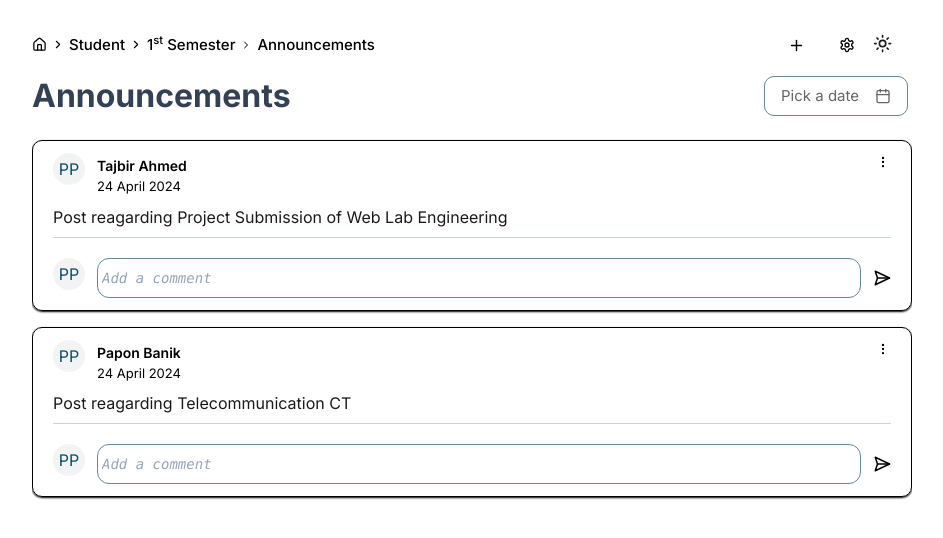
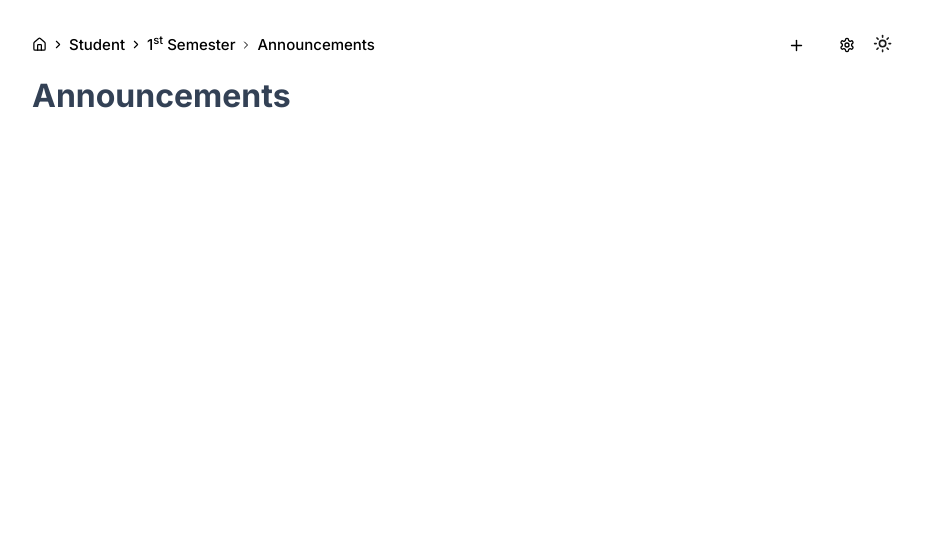
Before and after one commit to tajbirahmed/sim, a Next.js app: page /semester in a window 1280 px wide. Shown: the top 538 px of the page, without its empty margins (8-951 px from the left). Built offline with nearby package versions, Linux system fonts and the light colour scheme.

Commit message:
fixed announcemnt tab

```diff
--- a/app/semester/page.tsx
+++ b/app/semester/page.tsx
@@ -25,10 +25,10 @@ const Semester = () => {
 					})}`}
 					</p>
 					<div className='flex flex-row items-center justify-center w-36'>
-						<CalendarComp
+						{/* <CalendarComp
 							date={date}
 							setDate={setDate}
-						/>
+						/> */}
 					</div>
 				</div>
 				<div className='flex flex-row space-x-6 w-full'>
--- a/components/SemesterComponents/CreateAnnouncement.tsx
+++ b/components/SemesterComponents/CreateAnnouncement.tsx
@@ -19,60 +19,101 @@ import { DialogClose } from "@radix-ui/react-dialog";
 import { ToastAction } from "@/components/ui/toast"
 import { useToast } from "@/components/ui/use-toast"
 import { format } from "date-fns";
-import {AxiosInstance} from "@/utils/AxiosInstance";
-import {toast as Toast} from 'sonner';
+import { AxiosInstance } from "@/utils/AxiosInstance";
+import { toast as Toast } from 'sonner';
 import { useSessionStore } from "@/store/SessionStore";
+import { StudentPost } from "./_DummyReminder";
+import { useStudentPostStore } from "@/store/StudentPostStore";
+
+
 
 export function CreateAnnouncement() {
     const { semester } = useContext(SemesterContext)!;
     const [post, setPost] = useState<string>('');
-    const [files, setFiles] = useState<File[]>([]);
+    const [files, setFiles] = useState<string[]>([]);
+    const { toast } = useToast();
+
+    const student = useSessionStore((state) => state.student);
+    const setStudent = useSessionStore((state) => state.setStudent);
+    const addPost = useStudentPostStore((state) => state.addPost);
+
     const limitString = (text: string): string => {
         if (text.length <= 7) {
             return text;
         }
-
         return text.substring(0, 12) + '...';
     }
-    const { toast } = useToast();
 
-    const student = useSessionStore((state) => state.student);
-    const setStudent = useSessionStore((state) => state.setStudent);
+
+
+	// const handleImageChange = (e: React.ChangeEvent<HTMLInputElement>) => {
+	// 	const file = e.target.files?.[0];
+
+	// 	if (file) {
+	// 		if (validateFile(file)) {
+	// 			const reader = new FileReader();
+	// 			reader.onloadend = () => {
+
+    //             };
+	// 			reader.readAsDataURL(file);
+	// 		}
+	// 	}
+	// };
 
     const postAnnouncement = async () => {
-
         if (student === undefined) {
-            return (
-                Toast.error("Error", {
+            return Toast.error("Error", {
                 cancel: true,
                 description: "Student information not found",
                 duration: 5000
-                })
-            )
+            });
         }
 
-        const date = format('2024-07-06', 'yyyy-MM-dd HH:mm:ss');
+        const currentDate = new Date();
+        const formattedDate = format(currentDate, 'yyyy-MM-dd HH:mm:ss');
 
-        const announcement = {
-            academic_session_id: student?.session_id,
-            announcement: post,
-            date: date,
-            student_id: student?.student_id,
+        const newPost: StudentPost = {
+            postId: Date.now(),
+            author: student.first_name + ' ' + student.last_name,
+            postContent: post,
+            postDate: currentDate,
+            files: files
+        };
+
+        try {
+                addPost(newPost);
+                setPost('');
+                setFiles([]);
+        } catch (error) {
+            Toast.error("Error", {
+                cancel: true,
+                description: "Failed to post announcement. Please try again.",
+                duration: 5000
+            });
         }
-        const result = await AxiosInstance.post(
-            '/api/student-info/announcement',
-            {
+    }
 
+    const handleFileChange = (e: React.ChangeEvent<HTMLInputElement>) => {
+        if (e.target.files) {
+            const fileList = Array.from(e.target.files);
+            if (fileList.length <= 8) {
+
+                const fileNames = fileList.map((file) => {
+                    const reader = new FileReader();
+                    reader.onloadend = () => {
+                        setFiles(prev => [...prev, reader.result as string]);
                     }
-            );
-
+                    reader.readAsDataURL(file);
+                });
+            } else {
+                Toast.error("Error", {
+                    cancel: true,
+                    description: "You can only upload up to 8 files.",
+                    duration: 5000
+                });
             }
-    useEffect(() => {
-        const formData = new FormData();
-        files.forEach((file) => {
-            formData.append('file', file)
-        })
-    }, [])
+        }
+    }
 
     return (
         <Dialog>
@@ -95,11 +136,11 @@ export function CreateAnnouncement() {
                         </Label>
                         <Textarea
                             id="post"
-                            placeholder="Whats on your mind?"
-                            className="col-span-5 placeholder:italic placeholder:text-slate-400 "
+                            placeholder="What's on your mind?"
+                            className="col-span-5 placeholder:italic placeholder:text-slate-400"
                             rows={4}
                             value={post}
-                            onChange={(e) => { setPost(e.target.value)}}
+                            onChange={(e) => { setPost(e.target.value) }}
                         />
                     </div>
                     <div className="flex flex-col gap-y-4">
@@ -111,47 +152,24 @@ export function CreateAnnouncement() {
                             className="w-28 text-center"
                             name="Upload files"
                             multiple
-                            onChange={(e) => {
-                                if (e.target.files) {
-                                    const file = Array.from(e.target.files);
-                                    if (file.length <= 8) {
-
-                                        setFiles((prev) => [...prev, ...file]);
-                                    } else {
-
-                                    }
-                                }
-                            }}
+                            onChange={handleFileChange}
                         />
                     </div>
                     <div className="flex flex-col gap-y-2">
-                        {files ?  (
-                            files.map((val, ind) => (
-                            <div className="flex flex-row w-80 gap-x-8 justify-between">
-                                    <p className="font-medium text-black dark:text-white overflow-hidden">{limitString(val.name)}</p>
-                                    <p className="font-medium text-black dark:text-white">{val.size}bytes</p>
+                        {files.map((fileName, ind) => (
+                            <div key={ind} className="flex flex-row w-80 gap-x-8 justify-between">
+                                <p className="font-medium text-black dark:text-white overflow-hidden">{limitString(fileName)}</p>
                                 <button>
                                     <X size={20} className="text-black dark:text-white" onClick={() => {
-                                            const newFiles = files.filter((_, index) => index !== ind)
-                                            setFiles(newFiles)
+                                        setFiles(files.filter((_, index) => index !== ind));
                                     }} />
                                 </button>
                             </div>
-                        ))
-                        ) : (null)}
+                        ))}
                     </div>
                 </div>
                 <DialogClose className="flex flex-row justify-end items-center">
-                <Button type="submit" onClick={() => {
-                        toast({
-                            title: "Announcement Successfull Uploaded",
-                            description: "It will show in the announce section any minute",
-                            action: (
-                                <ToastAction altText="Review Announcement">Review</ToastAction>
-                            ),
-                        })
-                        // Add Post Submission
-                     }}>Post</Button>
+                    <Button type="submit" onClick={postAnnouncement}>Post</Button>
                 </DialogClose>
             </DialogContent>
         </Dialog>
--- a/components/SemesterComponents/PostsContiner.tsx
+++ b/components/SemesterComponents/PostsContiner.tsx
@@ -1,7 +1,7 @@
 import React from 'react'
 import { Avatar, AvatarFallback, AvatarImage } from '../ui/avatar';
-import { StudentPost, Comment } from './_DummyReminder';
-import { MoreVertical, SendHorizonal } from 'lucide-react';
+import { StudentPost} from './_DummyReminder';
+import { Download, MoreVertical, SendHorizonal } from 'lucide-react';
 import {
     DropdownMenu,
     DropdownMenuContent,
@@ -9,6 +9,7 @@ import {
     DropdownMenuTrigger,
 } from "@/components/ui/dropdown-menu"
 import { Input } from '../ui/input';
+import { Button } from '../ui/button';
 
 const PostsContiner = ({
     postId,
@@ -17,13 +18,24 @@ const PostsContiner = ({
     authorImageUrl,
     postDate,
     files,
-    comment
 } : StudentPost) => {
+    const openFileInNewTab = (base64File: string) => {
+        const newTab = window.open();
+        if (newTab) {
+            const fileType = base64File.split(';')[0].split(':')[1];
+            if (fileType.startsWith('image/')) {
+                newTab.document.body.innerHTML = `<img src="${base64File}" alt="Image" style="max-width: 100%; height: auto;"/>`;
+            } else if (fileType === 'application/pdf') {
+                newTab.document.body.innerHTML = `<iframe src="${base64File}" style="width: 100%; height: 100vh;" frameborder="0"></iframe>`;
+            } else {
+                newTab.document.body.innerHTML = `<a href="${base64File}" download>Download File</a>`;
+            }
+        }
+    };
   return (
       <div className="flex flex-col space-y-2 px-5 py-3 border-[0.2px] border-black dark:border-white rounded-md
-        shadow-sm shadow-black dark:shadow-white
+        shadow-sm shadow-black dark:shadow-white w-11/12 self-center
     ">
-        {/* post author */}
         <div className="flex flex-row justify-between">
             <div className="flex flex-row space-x-3">
                 <Avatar className={'rounded-full h-8 w-8'}>
@@ -62,19 +74,24 @@ const PostsContiner = ({
               { postContent}
         </p>
 
-        {/* files component */}
+
         {/* comment component */}
         <hr className="w-full" />
-        <div className='flex flex-row space-x-3 pt-3'>
-              <Avatar className={'rounded-full h-8 w-8'}>
-                  <AvatarImage src={authorImageUrl} alt="@shadcn" />
-                  <AvatarFallback className={'rounded-lg text-[#0c4c6c] dark:text-white'}>PP</AvatarFallback>
-              </Avatar>
-              <Input type="text" placeholder='Add a comment' className='rounded-lg font-mono w-full placeholder:text-[14px] pl-1 placeholder:italic placeholder:text-slate-400' />
-              <div className='self-center'>
-                  <SendHorizonal size={18} className='text-black dark:text-white' />
-              </div>
+        <h1 className='text-black text-base font-medium'>Files: </h1>
+        <div className='flex flex-col gap-2 w-full h-20 overflow-scroll'>
+            {files?.map((fileName, ind) => (
+                <div key={ind} className="flex flex-row w-full gap-x-8 justify-between">
+                    <p className="font-medium text-black dark:text-white overflow-hidden">File: {ind}</p>
+                    <Button
+                        variant={"link"}
+                        onClick={() => openFileInNewTab(fileName)}
+                    >
+                        <Download size={20} className="text-black dark:text-white" />
+                    </Button>
+                </div>
+            ))}
         </div>
+
     </div>
   )
 }
--- a/components/SemesterComponents/ReminderComponent.tsx
+++ b/components/SemesterComponents/ReminderComponent.tsx
@@ -1,16 +1,20 @@
 import React from 'react'
 import { examplePosts } from './_DummyReminder';
 import PostsContiner from './PostsContiner';
+import { useStudentPostStore } from '@/store/StudentPostStore';
 
 
 
 const ReminderComponent = () => {
+
+  const posts = useStudentPostStore((state) => state.posts);
+
   return (
     <div className="w-full  rounded-md
       flex flex-col space-y-4
     ">
       {
-        examplePosts.map((val, ind) => (
+        posts.map((val, ind) => (
           <PostsContiner
             key={ind}
             postId={val.postId}
@@ -19,7 +23,6 @@ const ReminderComponent = () => {
             authorImageUrl={val.authorImageUrl}
             postDate = {val.postDate}
             files = {val.files}
-            comment = {val.comment}
           />
         ))
       }
--- a/components/SemesterComponents/_DummyReminder.ts
+++ b/components/SemesterComponents/_DummyReminder.ts
@@ -4,18 +4,10 @@ export interface StudentPost {
     postContent: string,
     authorImageUrl?: string,
     postDate: Date,
-    files?: string,
-    comment?: Comment[]
+    files?: string[],
 }
 
-export interface Comment {
-    commentId: number,
-    postId: number,
-    author: string,
-    authorImageUrl?: string,
-    comment: string,
-    date: Date
-}
+
 
 export const examplePosts: StudentPost[] = [
     {
@@ -24,24 +16,6 @@ export const examplePosts: StudentPost[] = [
         postContent: "Post reagarding Project Submission of Web Lab Engineering",
         authorImageUrl: '',
         postDate: new Date(),
-        comment: [
-            {
-                commentId: 1,
-                postId: 1,
-                author: 'Labib Taher Chowdhury',
-                authorImageUrl: '',
-                comment: 'This posst was helpful',
-                date: new Date()
-            },
-            {
-                commentId: 2,
-                postId: 1,
-                author: 'Labib Taher Chowdhury',
-                authorImageUrl: '',
-                comment: 'This posst was helpful',
-                date: new Date()
-            }
-        ]
     },
     {
         postId: 2,
@@ -49,23 +23,5 @@ export const examplePosts: StudentPost[] = [
         postContent: "Post reagarding Telecommunication CT",
         authorImageUrl: '',
         postDate: new Date(),
-        comment: [
-            {
-                commentId: 3,
-                postId: 2,
-                author: 'Labib Taher Chowdhury',
-                authorImageUrl: '',
-                comment: 'This posst was helpful',
-                date: new Date()
-            },
-            {
-                commentId: 4,
-                postId: 2,
-                author: 'Labib Taher Chowdhury',
-                authorImageUrl: '',
-                comment: 'This posst was helpful',
-                date: new Date()
-            }
-        ]
     }
 ]
--- /dev/null
+++ b/store/StudentPostStore.ts
@@ -0,0 +1,22 @@
+import { StudentPost } from '@/components/SemesterComponents/_DummyReminder';
+import {create} from 'zustand'
+import { persist } from 'zustand/middleware';
+
+interface StudentPostStore {
+    posts: StudentPost[];
+    addPost: (post: StudentPost) => void;
+    deletePost: (postId: number) => void;
+}
+
+export const useStudentPostStore = create<StudentPostStore>() (
+    persist(
+        (set) => ({
+            posts: [],
+            addPost: (post) => set((state) => ({ posts: [...state.posts, post] })),
+            deletePost: (postId) => set((state) => ({ posts: state.posts.filter((post) => post.postId !== postId) })),
+        }),
+        {
+            name: 'student-post-store',
+        }
+    )
+)
```
Lines whose indentation alone changed are shown as unchanged.
